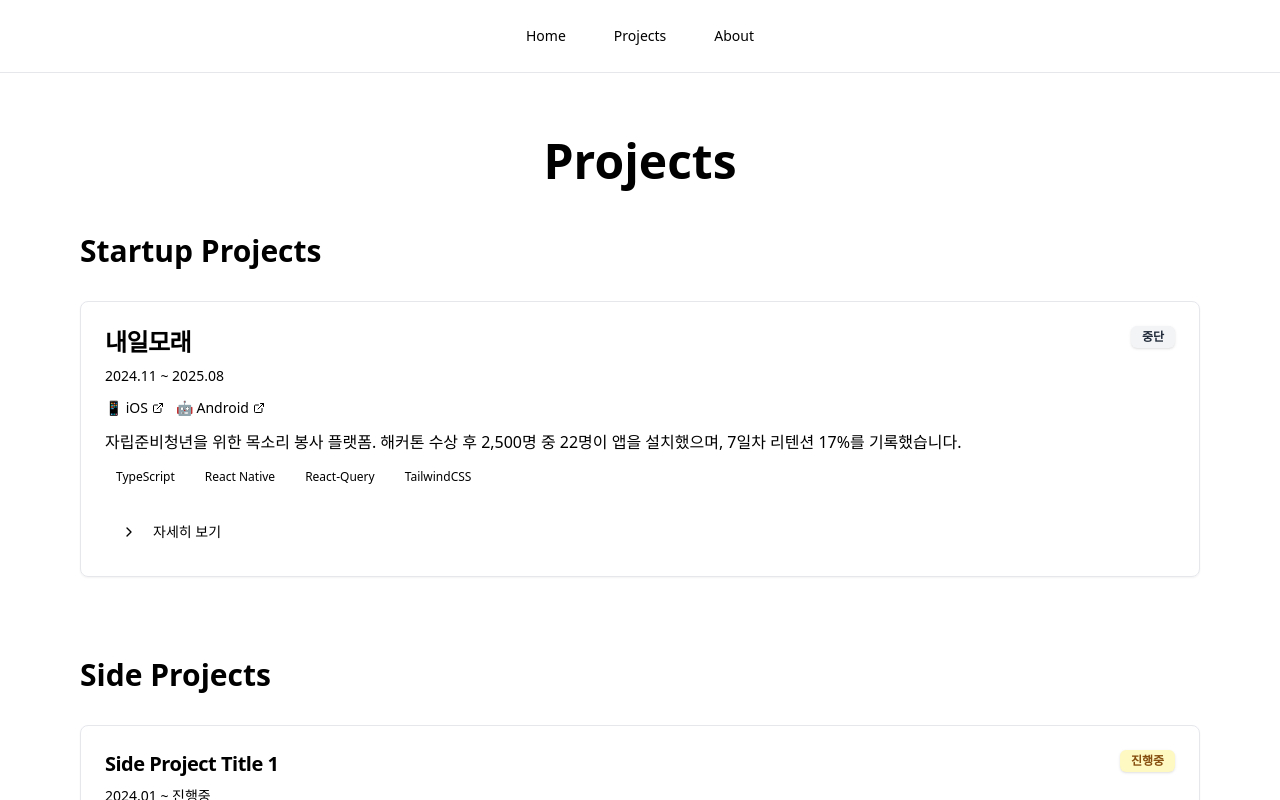
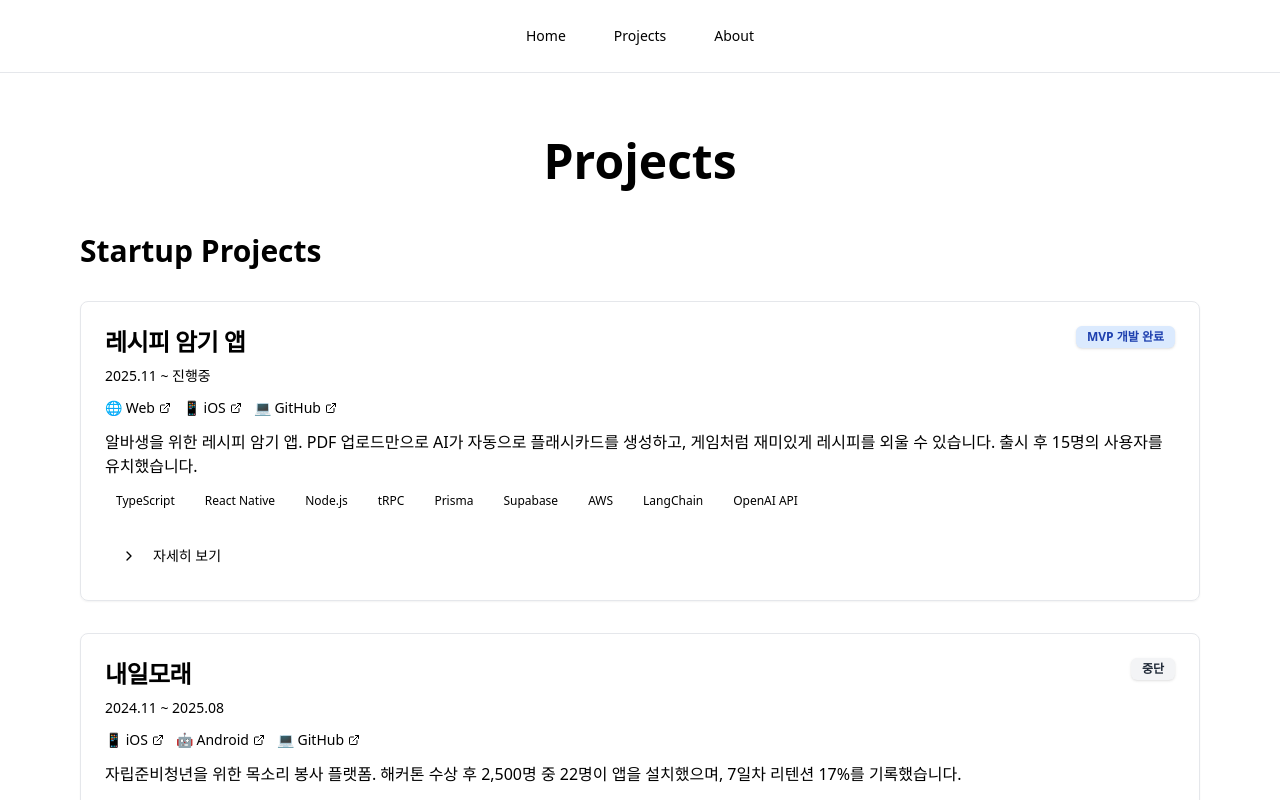
Before and after one commit to salmonco/portfolio, a Next.js app: page /projects in a window 1280 px wide. Shown: the top 800 px of the page. Built offline with nearby package versions, Linux system fonts and the light colour scheme.

Commit message:
feat: 데이터 추가

```diff
--- a/data/startup-projects.ts
+++ b/data/startup-projects.ts
@@ -4,6 +4,93 @@ import type { StartupProject } from "@/types/startup-project";
 export const STARTUP_PROJECT: StartupProject[] = [
   {
     id: 1,
+    title: "레시피 암기 앱",
+    period: {
+      start: "2025.11",
+      end: null,
+    },
+    get status() {
+      return getStartupStatus(this.period.start, this.period.end);
+    },
+    summary:
+      "알바생을 위한 레시피 암기 앱. PDF 업로드만으로 AI가 자동으로 플래시카드를 생성하고, 게임처럼 재미있게 레시피를 외울 수 있습니다. 출시 후 15명의 사용자를 유치했습니다.",
+    techStack: [
+      "TypeScript",
+      "React Native",
+      "Node.js",
+      "tRPC",
+      "Prisma",
+      "Supabase",
+      "AWS",
+      "LangChain",
+      "OpenAI API",
+    ],
+    links: {
+      web: "https://slashpage.com/recipflash",
+      ios: "https://apps.apple.com/kr/app/%EB%A0%88%EC%8B%9C%ED%94%BC-%EC%99%B8%EC%9A%B0%EA%B8%B0/id6755034677",
+      android: "",
+      github: "https://github.com/salmonco/recipflash",
+    },
+    purpose: "레시피 외우기 게임을 소개한다.",
+    background:
+      "신입 알바생은 레시피를 게임처럼 외우고 싶지만 게임세트를 생성하는 과정이 번거롭다.",
+    valueProposition: [
+      "레시피를 외우고 싶은 신입 알바생은 게임세트를 간편하게 생성하기 위해 레시피 파일을 업로드하면 자동으로 플래시카드를 생성해주는 이 메뉴 자동 생성 기능을 고용한다.",
+      "레시피를 외우고 싶은 고객은 게임처럼 재미있게 레시피를 외우기 위해 이 플래시카드 랜덤 암기 기능을 고용한다.",
+    ],
+    principles: [
+      "고객은 레시피를 게임처럼 재밌게 외우는 것을 가장 중요하게 생각한다.",
+    ],
+    goals: [
+      "인당 평균 게임 수행 횟수가 2회일 것이다.",
+      "7일차 리텐션이 30%일 것이다.",
+    ],
+    metrics: [
+      {
+        metric: "인당 평균 게임 수행 횟수",
+        target: "2회",
+        reason: "사용자가 서비스를 실제로 활용하는지 측정",
+        method: "[랜덤 외우기] 버튼 클릭수",
+      },
+      {
+        metric: "7일차 리텐션",
+        target: "30%",
+        reason: "서비스의 지속 가능성 확인",
+        method: "Amplitude - new user",
+      },
+    ],
+    roadmap: [
+      {
+        stage: "1단계 (MVP)",
+        content: "AI 낱말카드 생성, 낱말카드 맞추기 게임",
+        eta: "2025.11.10",
+        status: "✅ Done",
+      },
+      {
+        stage: "2단계",
+        content:
+          "앱내 광고 달기, 동선 시뮬레이션 (동선 맵 제작하고 맵에 재료 배치해서 동선과 재료를 클릭해서 레시피 외우는 타이쿤 게임)",
+        eta: "2026.XX.XX",
+        status: "🟡 Yellow",
+      },
+      {
+        stage: "3단계",
+        content:
+          "동선 최적화 서비스 (어느 재료가 가장 많이 손에 닿는다, 그래서 작업대와의 거리를 줄이면 좋겠다 등등)",
+        eta: "2026.XX.XX",
+        status: "🔴 Red (리소스 확보 필요)",
+      },
+    ],
+    faq: [
+      {
+        question: "BM은 뭔가요?",
+        answer:
+          "초기에 알바생 대상 B2C로 데이터 쌓아서 → 프랜차이즈 대상 B2B로 구독료를 얻고자 합니다. 초기에는 광고(리워드, 전면)로 MAU 확보 및 업장 데이터를 확보하고, 중기에는 점주 대상 구독(9,900~19,900원/월)으로 교육/운영 효율화를 제공하며, 장기적으로는 프랜차이즈 대상 B2B SaaS(월 100~500만원)로 표준화 및 고정 매출을 확보할 계획입니다.",
+      },
+    ],
+  },
+  {
+    id: 2,
     title: "내일모래",
     period: {
       start: "2024.11",
@@ -20,7 +107,7 @@ export const STARTUP_PROJECT: StartupProject[] = [
       ios: "https://apps.apple.com/kr/app/%EB%82%B4%EC%9D%BC%EB%AA%A8%EB%9E%98/id6744867439",
       android:
         "https://play.google.com/store/apps/details?id=com.jeong.naeilmorae",
-      github: "",
+      github: "https://github.com/9oormthon-univ/2024_DANPOONG_TEAM_22_FE",
     },
     purpose:
       "자립준비청년들에게 목소리를 통한 정서적 지원과 연결을 제공하는 봉사 플랫폼을 만들고자 했습니다.",
```
